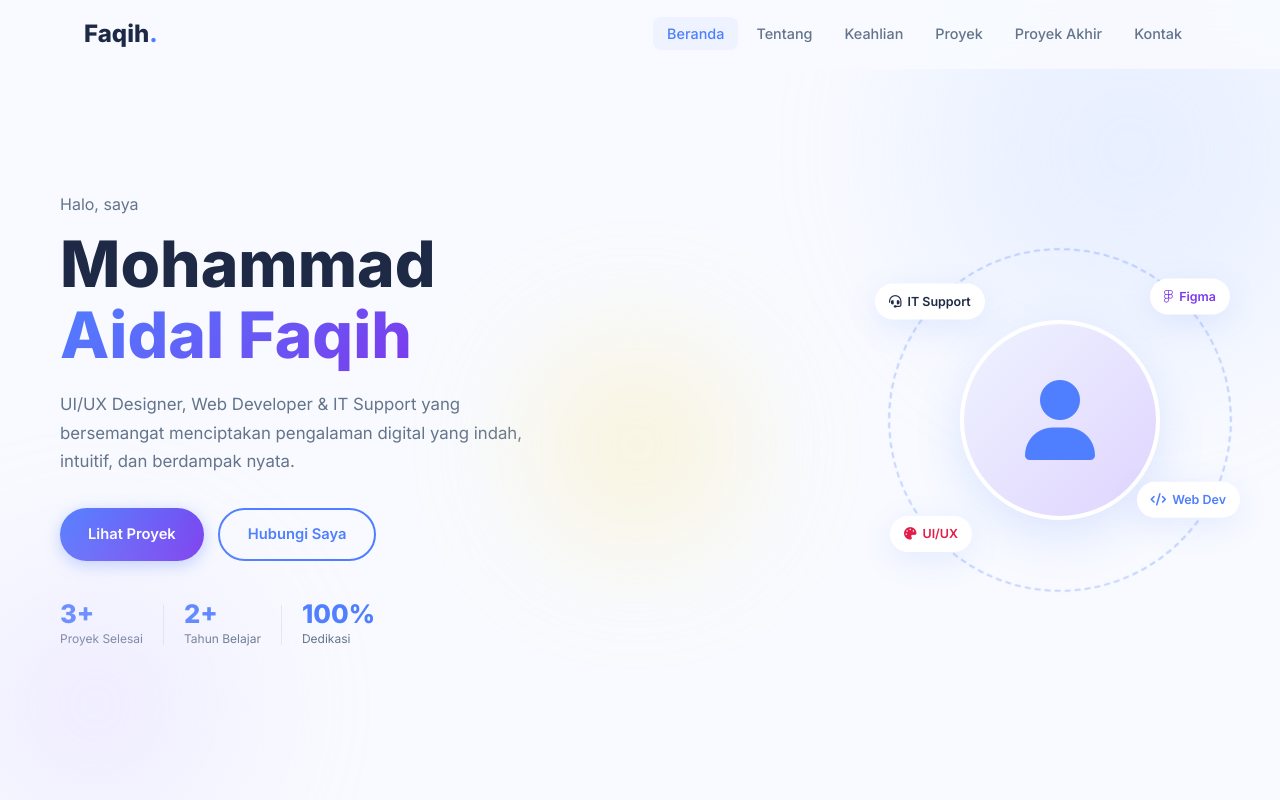
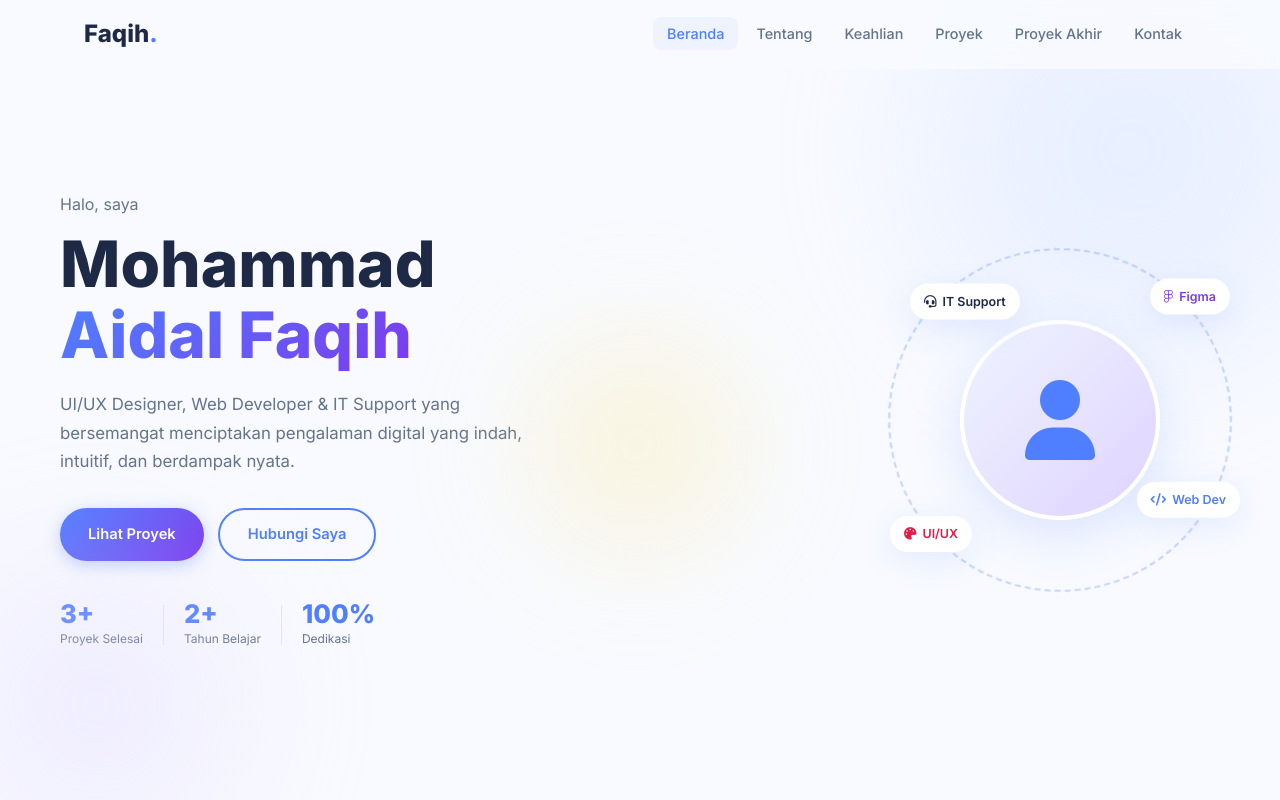
Before and after one commit to mohaidalfaqih/mohaidalfaqih, a plain HTML site: page index.html in a window 1280 px wide. Shown: the top 800 px of the page. Drawn offline with Linux system fonts and the light colour scheme.

Commit message:
Update index.html

```diff
--- a/index.html
+++ b/index.html
@@ -78,7 +78,7 @@
          .badge-support {
           position: absolute;
           top: 25px;
-          left: -25px;
+          left: 10px;
           z-index: 3;
 }
 </style>
```
